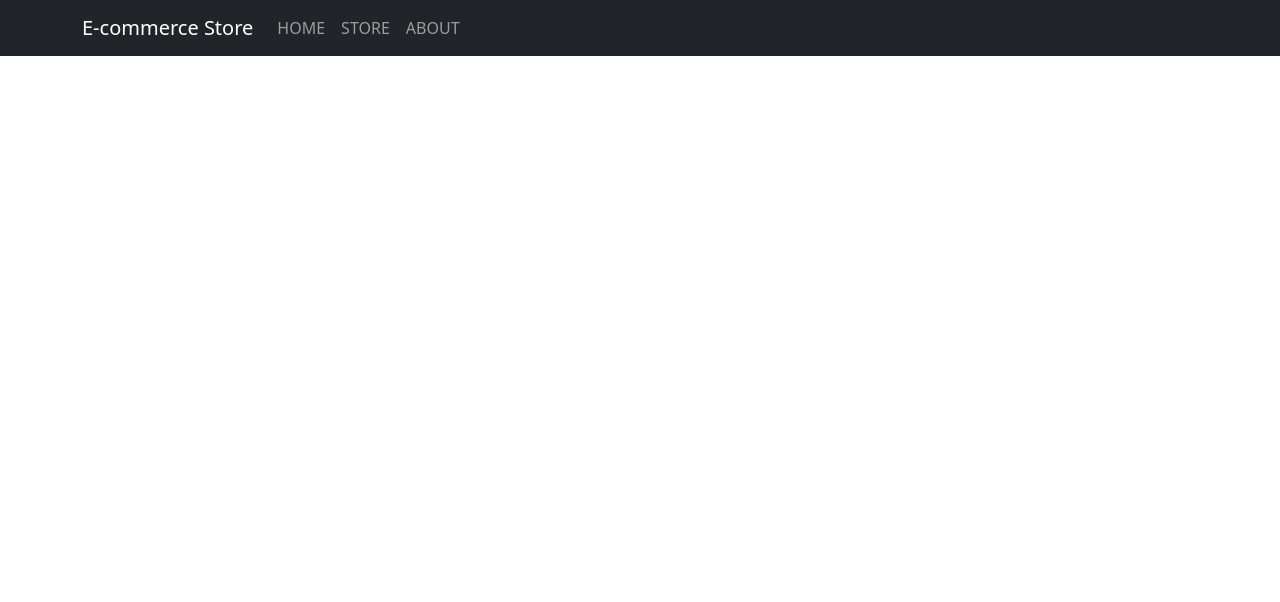
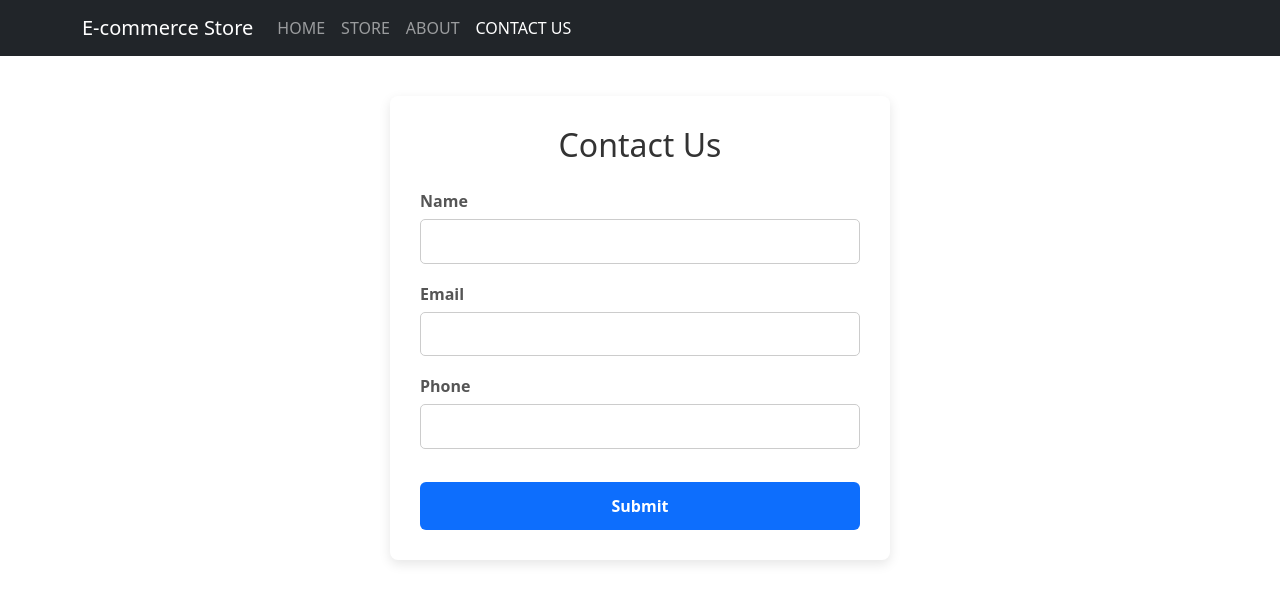
Before and after one commit to ysagar558/E-CommerceSharpener, a React (Create React App) app: page /contact in a window 1280 px wide. Shown: the top 602 px of the page. Built offline with nearby package versions, Linux system fonts and the light colour scheme; the HTML template or start-up script is replaced by a standard one.

Commit message:
Contact us page

```diff
--- a/package.json
+++ b/package.json
@@ -11,7 +11,7 @@
     "react": "^19.2.1",
     "react-bootstrap": "^2.10.10",
     "react-dom": "^19.2.1",
-    "react-router-dom": "^7.10.1",
+    "react-router-dom": "^5.3.4",
     "react-scripts": "5.0.1",
     "web-vitals": "^2.1.4"
   },
@@ -38,5 +38,8 @@
       "last 1 firefox version",
       "last 1 safari version"
     ]
+  },
+  "devDependencies": {
+    "@types/react-router-dom": "^5.3.3"
   }
 }
--- a/src/App.js
+++ b/src/App.js
@@ -6,11 +6,12 @@ import { useContext, useState } from 'react';
 import CartProvider from './cart-context/CartProvider';
 import CartContext from './cart-context/CartContext';
 import CartIcon from './components/CartIcon';
-import { BrowserRouter as Router,Routes,Route } from 'react-router-dom';
+import { BrowserRouter,Switch,Route } from "react-router-dom";
 import Navbar from "./components/Navbar";
 import Products from './components/Products';
 import About from './components/About';
 import Home from './components/Home';
+import Contact from './components/Contact';
 
 function App() {
   // const [showCart,setShowCart]=useState(false);
@@ -21,20 +22,24 @@ function App() {
   // 0);
 
   return (
-    <Router>
+
+    <BrowserRouter>
       <Navbar/>
-      <Routes>
-        <Route path="/" element={<Home/>}/>
-        <Route path='/products' element={<Products/>}/>
-        <Route path='/about' element={<About/>}/>
-      </Routes>
-    </Router>
+      <Switch>
+        <Route path="/" exact component={Home}></Route>
+        <Route path='/products' component={Products}></Route>
+        <Route path='/about' component={About}></Route>
+        <Route path='/contact' component={Contact}></Route>
+        </Switch>
+    </BrowserRouter>
     // <CartProvider>
     //   <CartIcon/>
     // <Products/>
 
     // </CartProvider>
 
+
+
   );
 }
 
--- /dev/null
+++ b/src/components/Contact.css
@@ -0,0 +1,69 @@
+/* Page container */
+.contact-container {
+  max-width: 500px;
+  margin: 40px auto;
+  padding: 30px;
+  background: #ffffff;
+  border-radius: 8px;
+  box-shadow: 0 4px 12px rgba(0, 0, 0, 0.1);
+}
+
+/* Heading */
+.contact-container h2 {
+  text-align: center;
+  margin-bottom: 25px;
+  color: #333;
+}
+
+/* Form groups */
+.contact-container form div {
+  margin-bottom: 18px;
+}
+
+/* Labels */
+.contact-container label {
+  font-weight: 600;
+  color: #555;
+}
+
+/* Inputs */
+.contact-container input {
+  width: 100%;
+  padding: 10px 12px;
+  margin-top: 6px;
+  border-radius: 5px;
+  border: 1px solid #ccc;
+  font-size: 15px;
+  transition: border-color 0.3s;
+}
+
+.contact-container input:focus {
+  outline: none;
+  border-color: #0d6efd;
+}
+
+/* Submit button */
+.contact-container button {
+  width: 100%;
+  padding: 12px;
+  background-color: #0d6efd;
+  color: #fff;
+  font-size: 16px;
+  font-weight: bold;
+  border: none;
+  border-radius: 6px;
+  cursor: pointer;
+  transition: background-color 0.3s;
+}
+
+.contact-container button:hover {
+  background-color: #084298;
+}
+
+/* Mobile responsive */
+@media (max-width: 600px) {
+  .contact-container {
+    margin: 20px;
+    padding: 20px;
+  }
+}
--- /dev/null
+++ b/src/components/Contact.js
@@ -0,0 +1,86 @@
+import React, { useState } from "react";
+import "./Contact.css";
+
+const Contact = () => {
+  const [user, setUser] = useState({
+    name: "",
+    email: "",
+    phone: "",
+  });
+
+  const changeHandler = (e) => {
+    setUser({ ...user, [e.target.name]: e.target.value });
+  };
+
+  const submitHandler = async (e) => {
+    e.preventDefault();
+
+    const response = await fetch(
+      "https://appointment-booking-syst-e0829-default-rtdb.firebaseio.com/contacts.json",
+      {
+        method: "POST",
+        headers: {
+          "Content-Type": "application/json",
+        },
+        body: JSON.stringify(user),
+      }
+    );
+
+    if (response.ok) {
+      console.log("Contact details saved successfully!");
+      setUser({ name: "", email: "", phone: "" });
+    } else {
+      console.log("Something went wrong!");
+    }
+  };
+
+  return (
+    <div className="contact-container">
+      <h2>Contact Us</h2>
+
+      <form onSubmit={submitHandler}>
+        <div>
+          <label>Name</label>
+          <br />
+          <input
+            type="text"
+            name="name"
+            value={user.name}
+            onChange={changeHandler}
+            required
+          />
+        </div>
+
+        <div>
+          <label>Email</label>
+          <br />
+          <input
+            type="email"
+            name="email"
+            value={user.email}
+            onChange={changeHandler}
+            required
+          />
+        </div>
+
+        <div>
+          <label>Phone</label>
+          <br />
+          <input
+            type="tel"
+            name="phone"
+            value={user.phone}
+            onChange={changeHandler}
+            required
+          />
+        </div>
+
+        <button type="submit" style={{ marginTop: "15px" }}>
+          Submit
+        </button>
+      </form>
+    </div>
+  );
+};
+
+export default Contact;
--- a/src/components/Navbar.js
+++ b/src/components/Navbar.js
@@ -7,15 +7,14 @@ const Navigation = () => {
     <Navbar bg="dark" variant="dark" expand="lg">
       <Container className="justify-content-center">
 
-        <Navbar.Brand href="/">E-commerce Store</Navbar.Brand>
+        <Navbar.Brand as={NavLink} to="/">E-commerce Store</Navbar.Brand>
 
         <Navbar.Toggle aria-controls="basic-navbar-nav" />
 
         <Navbar.Collapse id="basic-navbar-nav">
           <Nav className="text-center">
 
-            <NavLink
-              to="/"
+            <NavLink exact to="/"
               className="nav-link"
             >
               HOME
@@ -35,6 +34,13 @@ const Navigation = () => {
               ABOUT
             </NavLink>
 
+            <NavLink
+            to="/contact"
+            className="nav-link"
+            >
+              CONTACT US
+            </NavLink>
+
           </Nav>
         </Navbar.Collapse>
 
```
Also changed, not shown: 1 other file (tests, documents, lock files or other folders).
